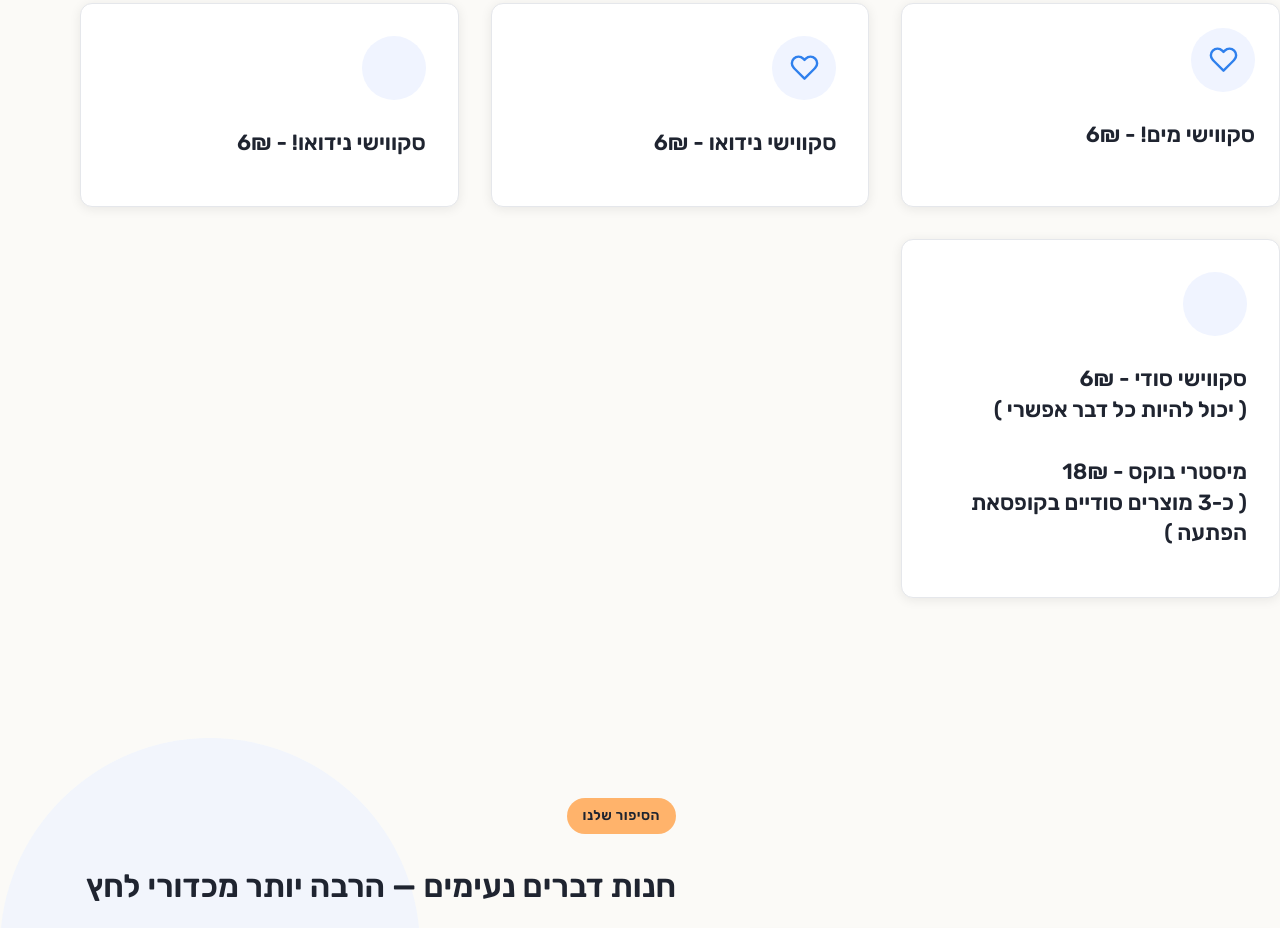
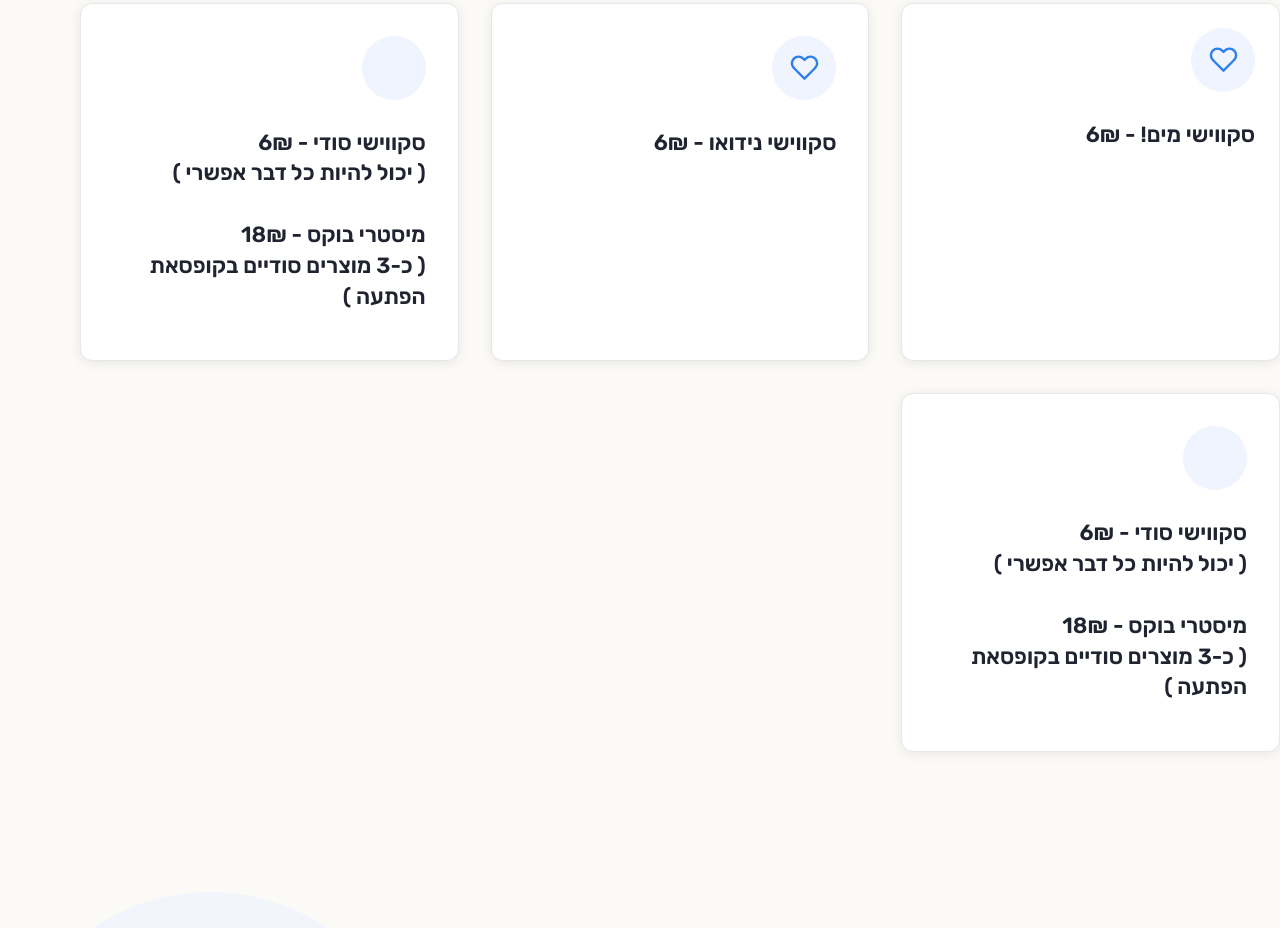
Before and after one commit to slipwoker/zappy-website-7473edde-4976-41ae-a88b-a93a0c335da3, a plain HTML site: page index.html in a window 1280 px wide. Shown: the part 995-1923 px from the top of the page. Drawn offline with Linux system fonts and the light colour scheme; some icons are missing.

Commit message:
Incremental sync: 1 page(s) — text_edit

```diff
--- a/index.html
+++ b/index.html
@@ -888,7 +888,7 @@
         <div class="index-features-section__card-icon-wrapper">
           <i class="fas fa-" data-element-type="icon" data-element-id="zappy-temp-icon-1782489601137-8zrmfb3ot" data-icon-type="fontawesome" style="font-size: 29px; color: rgb(47, 128, 237);"></i>
         </div>
-        <h3 class="index-features-section__card-title" style="">סקווישי נידואו! - 6₪</h3>
+        <h3 class="index-features-section__card-title" style="">סקווישי סודי - 6₪ <br>( יכול להיות כל דבר אפשרי )<br><br>מיסטרי בוקס - 18₪<br>( כ-3 מוצרים סודיים בקופסאת הפתעה )</h3>
 
       </article>
       <article class="index-features-section__card" data-grid-item-index="3">
```
Also changed, not shown: public/index.html (+1 -1 lines).
